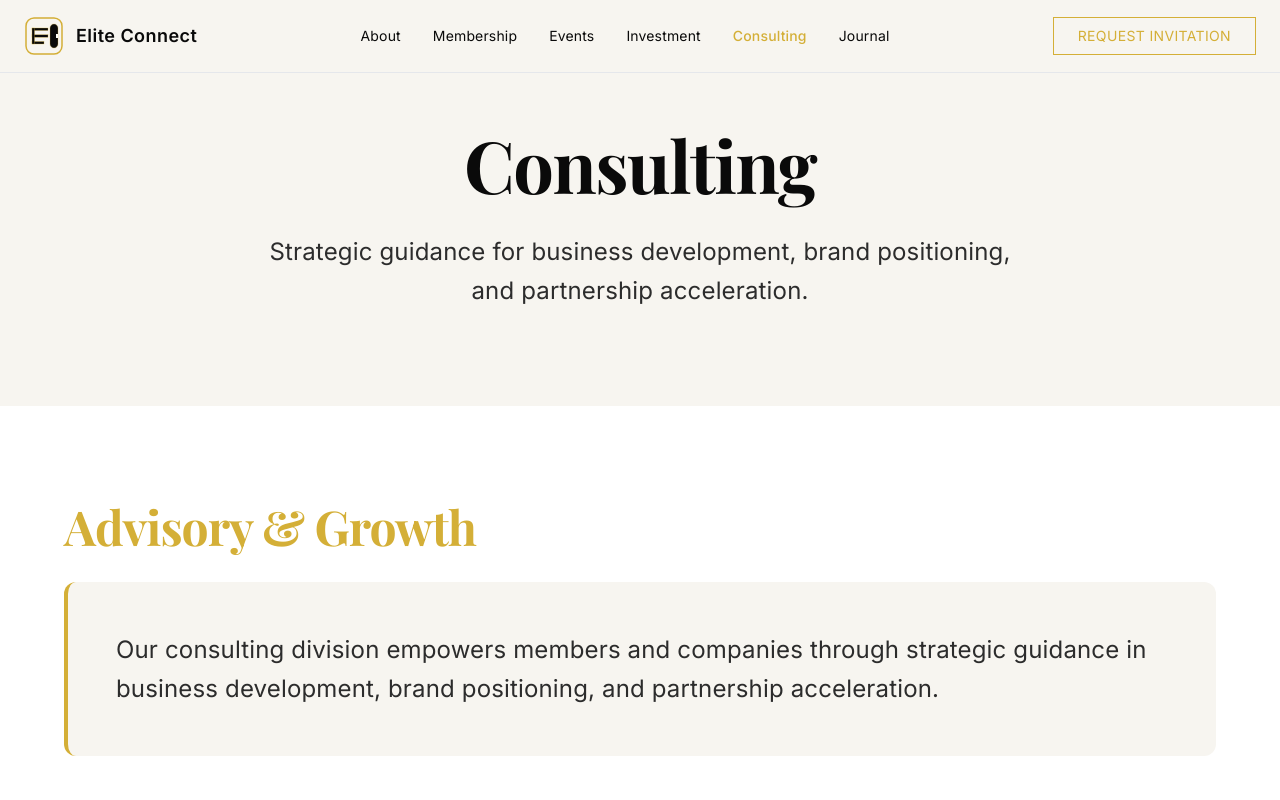
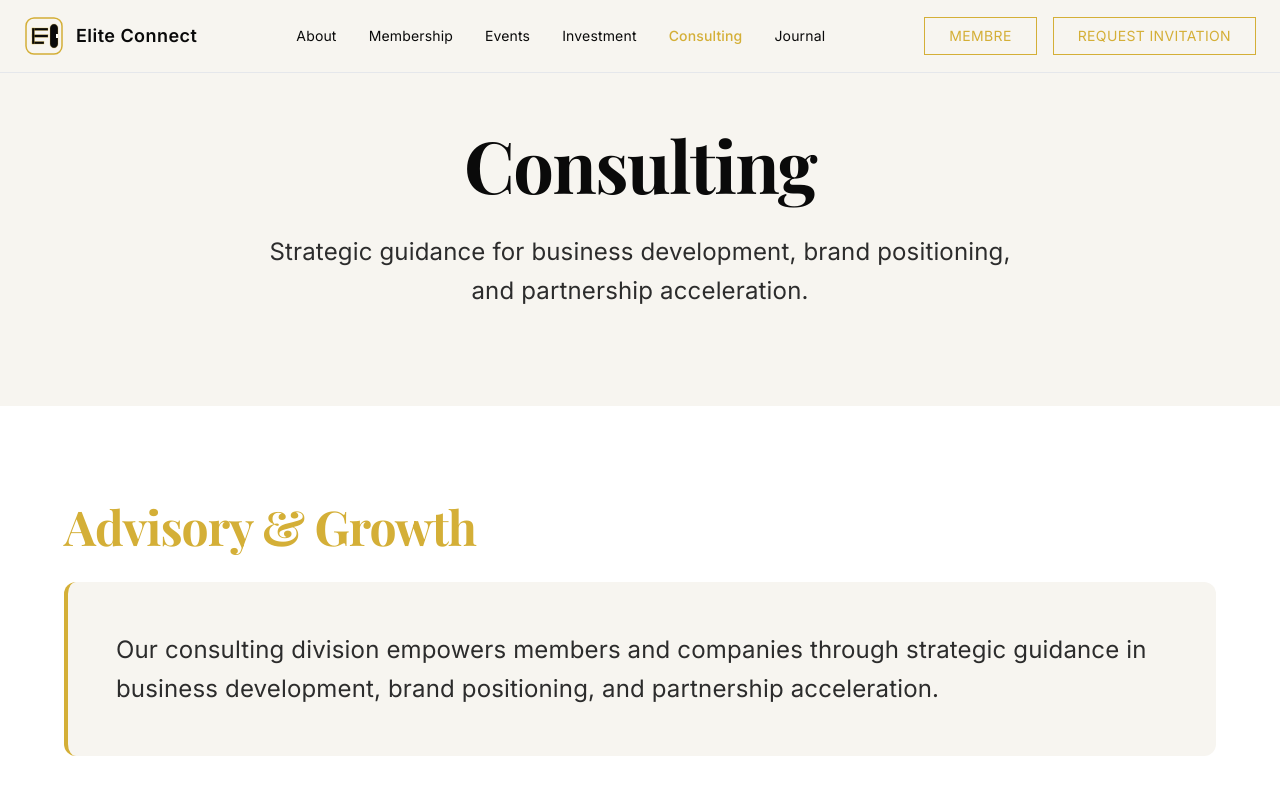
Before and after one commit to l1konu0/eliteconnect-v3, a Next.js app: page /consulting in a window 1280 px wide. Shown: the top 800 px of the page. Built offline with nearby package versions, Linux system fonts and the light colour scheme; a web font is replaced by a local one.

Commit message:
Ajout du bouton Membre en haut à droite sur toutes les pages

```diff
--- a/src/app/about/page.tsx
+++ b/src/app/about/page.tsx
@@ -75,6 +75,12 @@ export default function AboutPage() {
           </nav>
 
           <div className="hidden md:flex items-center space-x-4">
+            <Link
+              href="/membership"
+              className="border border-[#D4AF37] text-[#D4AF37] px-6 py-2 hover:bg-[#D4AF37] hover:text-[#0A0A0A] transition-colors duration-300 text-sm uppercase tracking-wide"
+            >
+              Membre
+            </Link>
             <button
               onClick={() => setShowApplyModal(true)}
               className="border border-[#D4AF37] text-[#D4AF37] px-6 py-2 hover:bg-[#D4AF37] hover:text-[#0A0A0A] transition-colors duration-300 text-sm uppercase tracking-wide"
--- a/src/app/consulting/page.tsx
+++ b/src/app/consulting/page.tsx
@@ -75,6 +75,12 @@ export default function ConsultingPage() {
           </nav>
 
           <div className="hidden md:flex items-center space-x-4">
+            <Link
+              href="/membership"
+              className="border border-[#D4AF37] text-[#D4AF37] px-6 py-2 hover:bg-[#D4AF37] hover:text-[#0A0A0A] transition-colors duration-300 text-sm uppercase tracking-wide"
+            >
+              Membre
+            </Link>
             <button
               onClick={() => setShowApplyModal(true)}
               className="border border-[#D4AF37] text-[#D4AF37] px-6 py-2 hover:bg-[#D4AF37] hover:text-[#0A0A0A] transition-colors duration-300 text-sm uppercase tracking-wide"
--- a/src/app/events/page.tsx
+++ b/src/app/events/page.tsx
@@ -76,6 +76,12 @@ export default function EventsPage() {
           </nav>
 
           <div className="hidden md:flex items-center space-x-4">
+            <Link
+              href="/membership"
+              className="border border-[#D4AF37] text-[#D4AF37] px-6 py-2 hover:bg-[#D4AF37] hover:text-[#0A0A0A] transition-colors duration-300 text-sm uppercase tracking-wide"
+            >
+              Membre
+            </Link>
             <button
               onClick={() => setShowApplyModal(true)}
               className="border border-[#D4AF37] text-[#D4AF37] px-6 py-2 hover:bg-[#D4AF37] hover:text-[#0A0A0A] transition-colors duration-300 text-sm uppercase tracking-wide"
--- a/src/app/investment/page.tsx
+++ b/src/app/investment/page.tsx
@@ -77,6 +77,12 @@ export default function InvestmentPage() {
           </nav>
 
           <div className="hidden md:flex items-center space-x-4">
+            <Link
+              href="/membership"
+              className="border border-[#D4AF37] text-[#D4AF37] px-6 py-2 hover:bg-[#D4AF37] hover:text-[#0A0A0A] transition-colors duration-300 text-sm uppercase tracking-wide"
+            >
+              Membre
+            </Link>
             <button
               onClick={() => setShowApplyModal(true)}
               className="border border-[#D4AF37] text-[#D4AF37] px-6 py-2 hover:bg-[#D4AF37] hover:text-[#0A0A0A] transition-colors duration-300 text-sm uppercase tracking-wide"
--- a/src/app/journal/page.tsx
+++ b/src/app/journal/page.tsx
@@ -84,6 +84,12 @@ export default function JournalPage() {
           </nav>
 
           <div className="hidden md:flex items-center space-x-4">
+            <Link
+              href="/membership"
+              className="border border-[#D4AF37] text-[#D4AF37] px-6 py-2 hover:bg-[#D4AF37] hover:text-[#0A0A0A] transition-colors duration-300 text-sm uppercase tracking-wide"
+            >
+              Membre
+            </Link>
             <button
               onClick={() => setShowApplyModal(true)}
               className="border border-[#D4AF37] text-[#D4AF37] px-6 py-2 hover:bg-[#D4AF37] hover:text-[#0A0A0A] transition-colors duration-300 text-sm uppercase tracking-wide"
--- a/src/app/membership/page.tsx
+++ b/src/app/membership/page.tsx
@@ -75,6 +75,12 @@ export default function MembershipPage() {
           </nav>
 
           <div className="hidden md:flex items-center space-x-4">
+            <Link
+              href="/membership"
+              className="border border-[#D4AF37] text-[#D4AF37] px-6 py-2 hover:bg-[#D4AF37] hover:text-[#0A0A0A] transition-colors duration-300 text-sm uppercase tracking-wide"
+            >
+              Membre
+            </Link>
             <button
               onClick={() => setShowApplyModal(true)}
               className="border border-[#D4AF37] text-[#D4AF37] px-6 py-2 hover:bg-[#D4AF37] hover:text-[#0A0A0A] transition-colors duration-300 text-sm uppercase tracking-wide"
--- a/src/app/page.tsx
+++ b/src/app/page.tsx
@@ -112,6 +112,12 @@ export default function HomePage() {
           </nav>
 
           <div className="hidden md:flex items-center space-x-4">
+            <Link
+              href="/membership"
+              className="border border-[#D4AF37] text-[#D4AF37] px-6 py-2 hover:bg-[#D4AF37] hover:text-[#0A0A0A] transition-colors duration-300 text-sm uppercase tracking-wide"
+            >
+              Membre
+            </Link>
             <button
               onClick={() => setShowApplyModal(true)}
               className="border border-[#D4AF37] text-[#D4AF37] px-6 py-2 hover:bg-[#D4AF37] hover:text-[#0A0A0A] transition-colors duration-300 text-sm uppercase tracking-wide"
```
